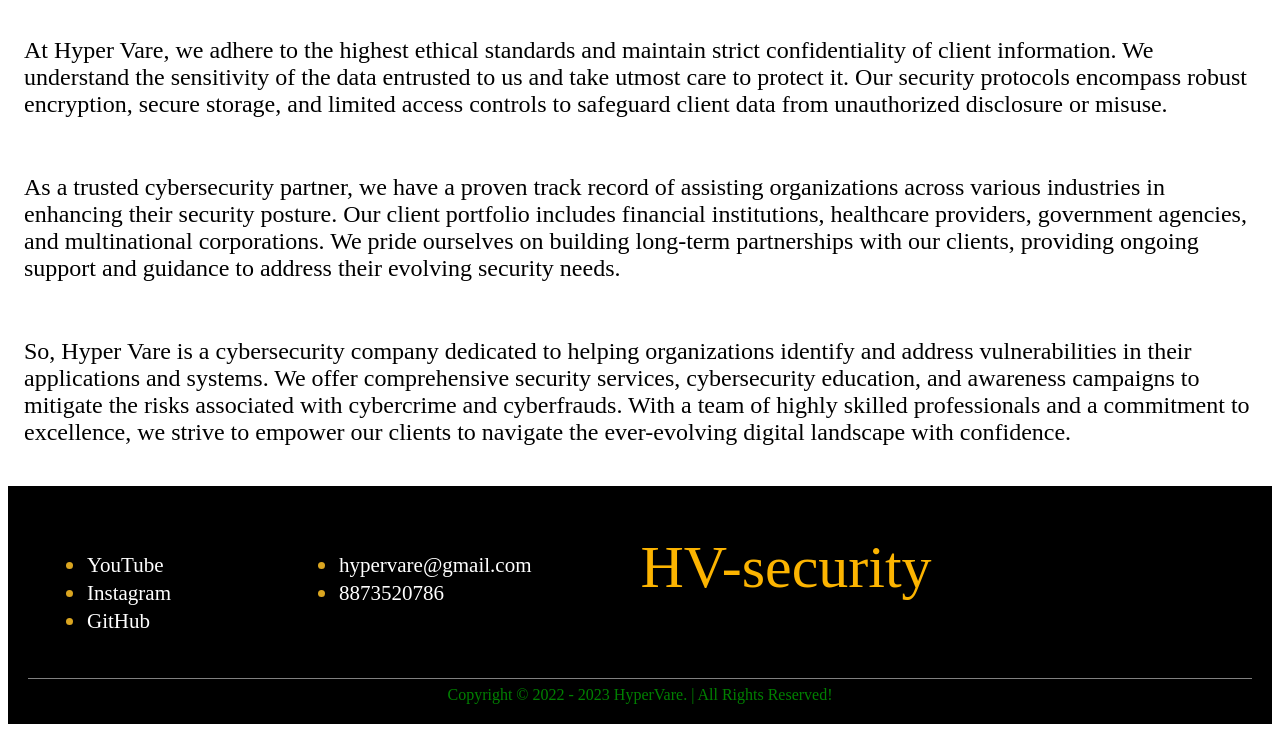
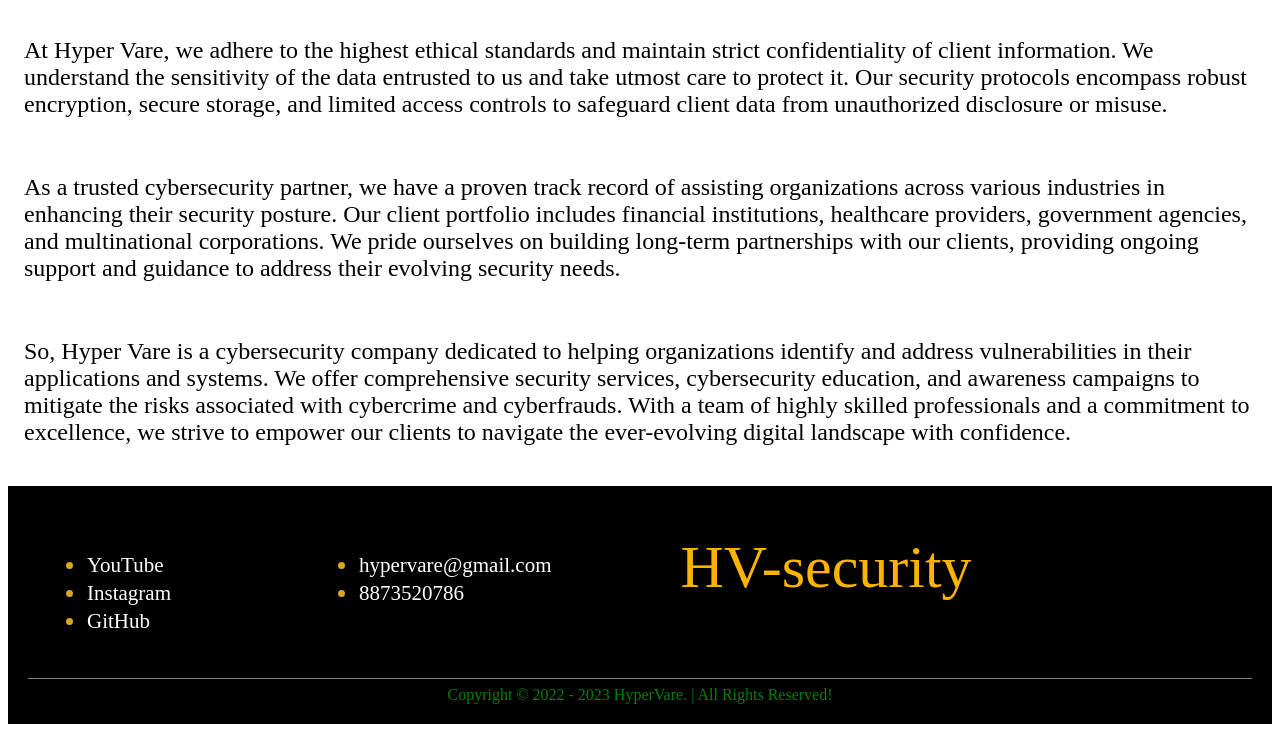
Before and after one commit to hypervare/HVsec, a plain HTML site: page index.html in a window 1280 px wide. Shown: the part 1596-2328 px from the top of the page. Drawn offline with Linux system fonts and the light colour scheme.

Commit message:
Update index.html

```diff
--- a/index.html
+++ b/index.html
@@ -35,7 +35,7 @@
             #footer #redSpace #redLs{
                 display: flex;
                 text-align: justify;
-                gap: 90px;
+                gap: 110px;
                 border-bottom: 0.1rem solid grey;
                 margin-bottom: 7px;
             }
```
